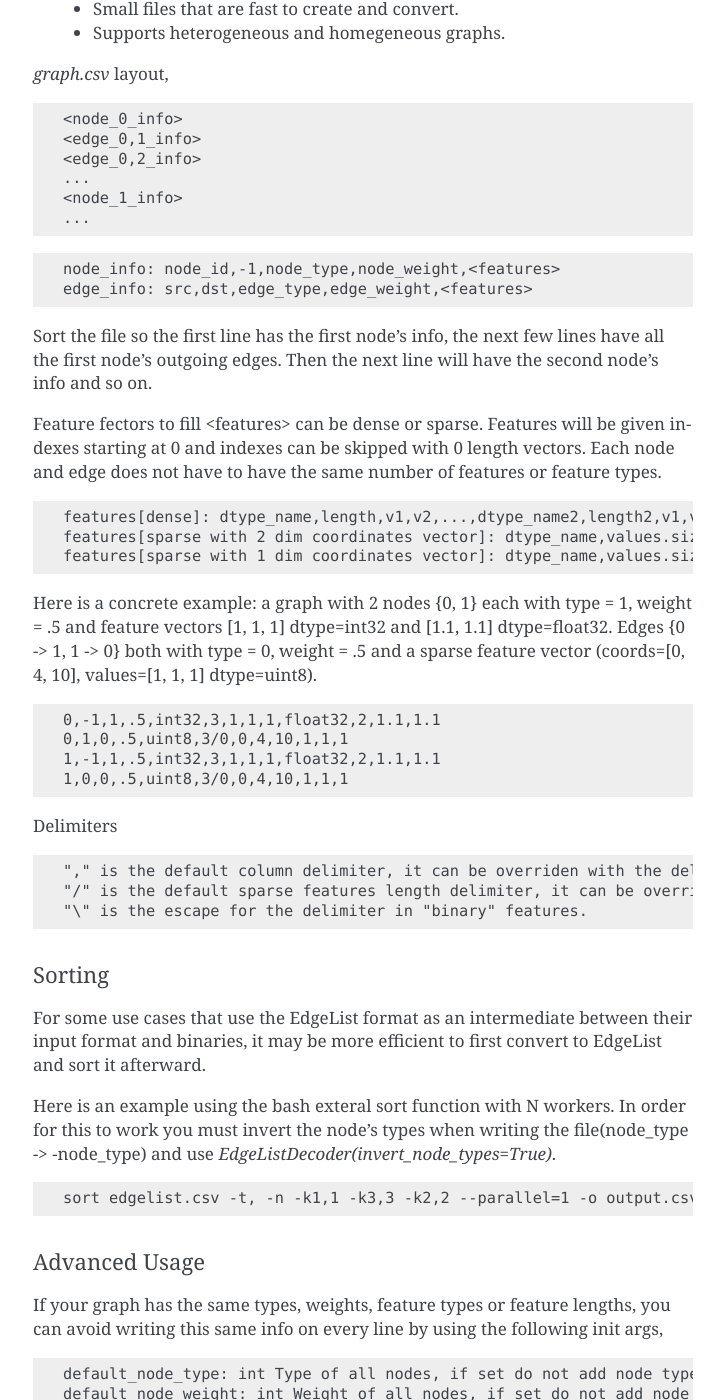
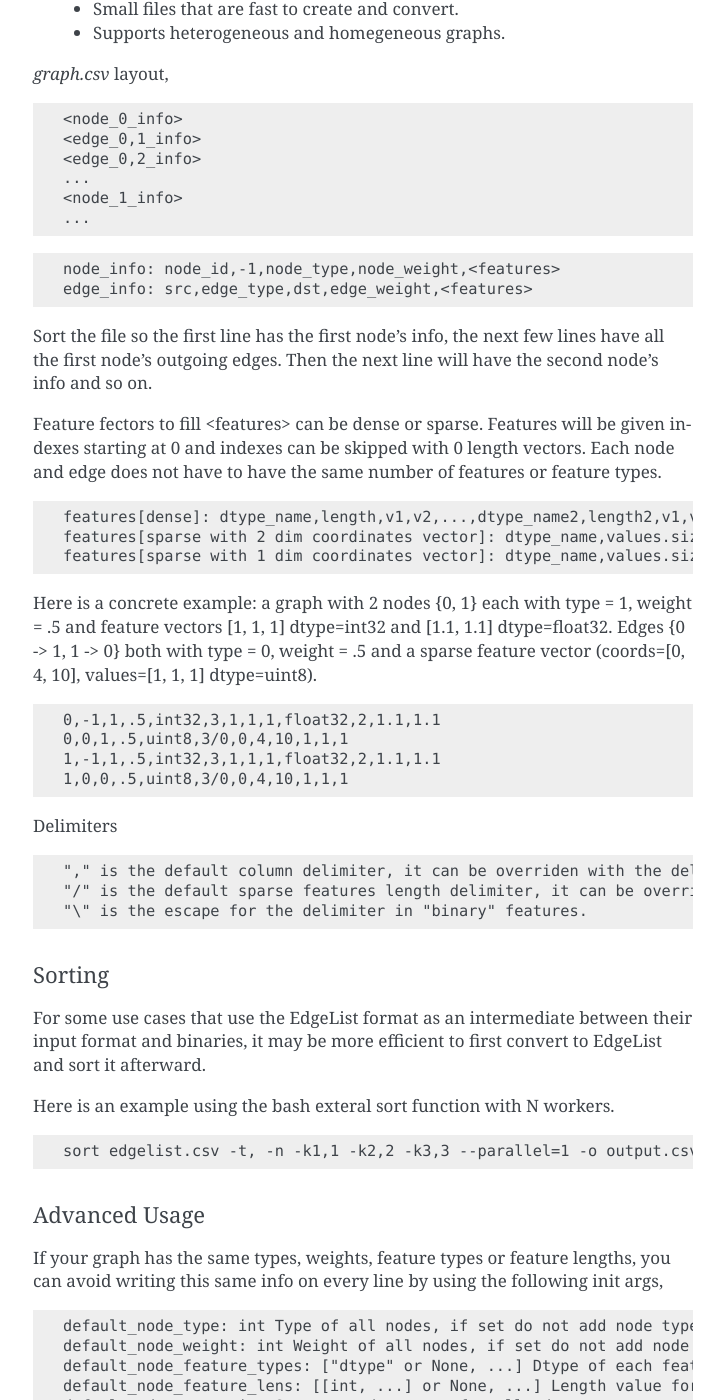
Before and after one commit to microsoft/DeepGNN, a Sphinx documentation site: the page built from docs/graph_engine/data_spec.rst, in a window 1280 px wide and 1400 px high, scrolled down 755 px. Shown: the whole window, without its empty margins (387-1111 px from the left). Built offline with Sphinx 7.4.7, drawn with Linux system fonts in a browser that asks for light colours.

Commit message:
Edge ordering update>

```diff
--- a/docs/graph_engine/data_spec.rst
+++ b/docs/graph_engine/data_spec.rst
@@ -46,7 +46,7 @@ The EdgeList format,
 .. code-block:: text
 
 	node_info: node_id,-1,node_type,node_weight,<features>
-	edge_info: src,dst,edge_type,edge_weight,<features>
+	edge_info: src,edge_type,dst,edge_weight,<features>
 
 Sort the file so the first line has the first node's info, the next few lines have all the first node's
 outgoing edges. Then the next line will have the second node's info and so on.
@@ -69,7 +69,7 @@ vector (coords=[0, 4, 10], values=[1, 1, 1] dtype=uint8).
 .. code-block:: text
 
 	0,-1,1,.5,int32,3,1,1,1,float32,2,1.1,1.1
-	0,1,0,.5,uint8,3/0,0,4,10,1,1,1
+	0,0,1,.5,uint8,3/0,0,4,10,1,1,1
 	1,-1,1,.5,int32,3,1,1,1,float32,2,1.1,1.1
 	1,0,0,.5,uint8,3/0,0,4,10,1,1,1
 
@@ -87,12 +87,11 @@ Sorting
 For some use cases that use the EdgeList format as an intermediate between their input format and binaries,
 it may be more efficient to first convert to EdgeList and sort it afterward.
 
-Here is an example using the bash exteral sort function with N workers. In order for this to work you must
-invert the node's types when writing the file(node_type -> -node_type) and use `EdgeListDecoder(invert_node_types=True)`.
+Here is an example using the bash exteral sort function with N workers.
 
 .. code-block:: text
 
-	sort edgelist.csv -t, -n -k1,1 -k3,3 -k2,2 --parallel=1 -o output.csv
+	sort edgelist.csv -t, -n -k1,1 -k2,2 -k3,3 --parallel=1 -o output.csv
 
 Advanced Usage
 --------------
```
Also changed, not shown: 3 other files.
